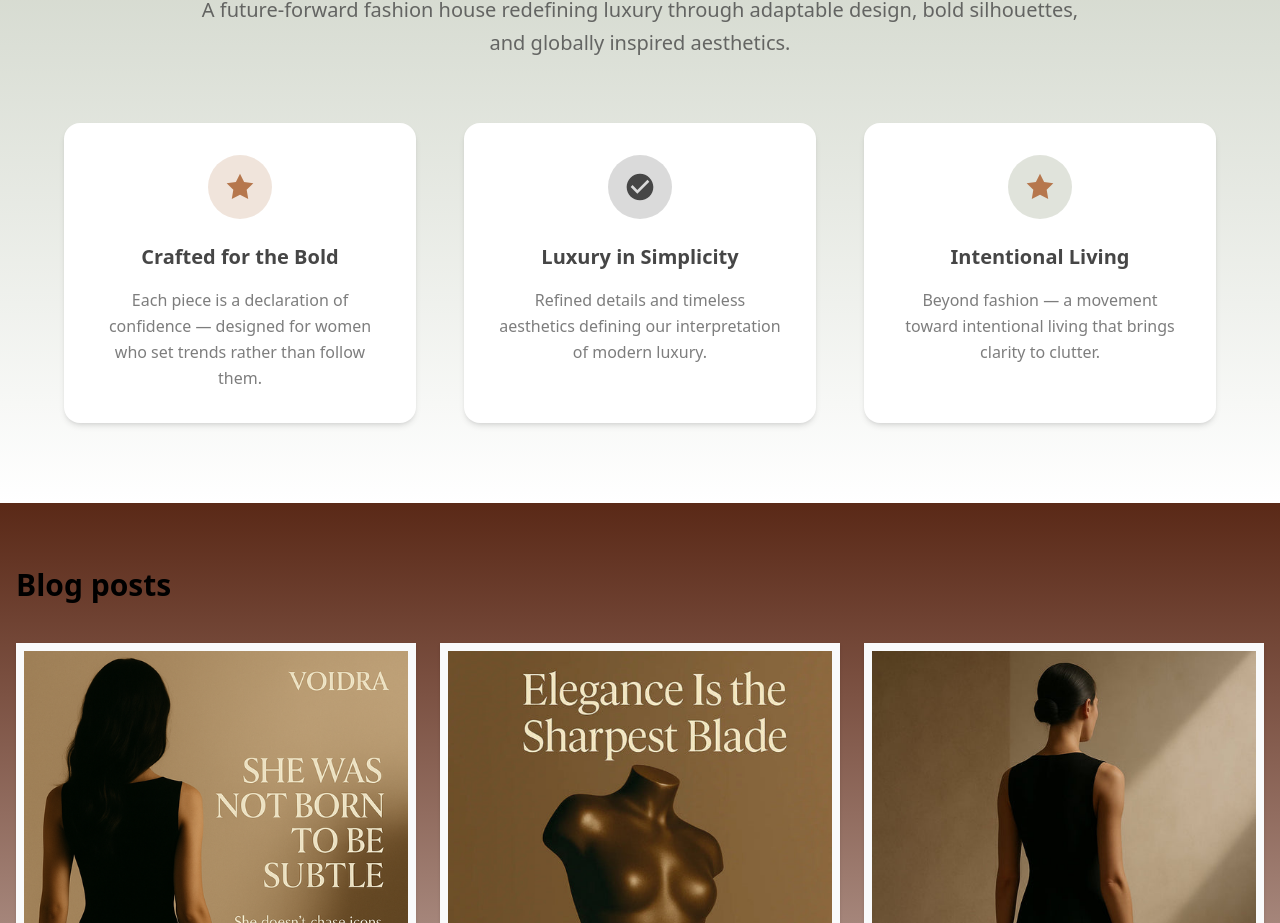
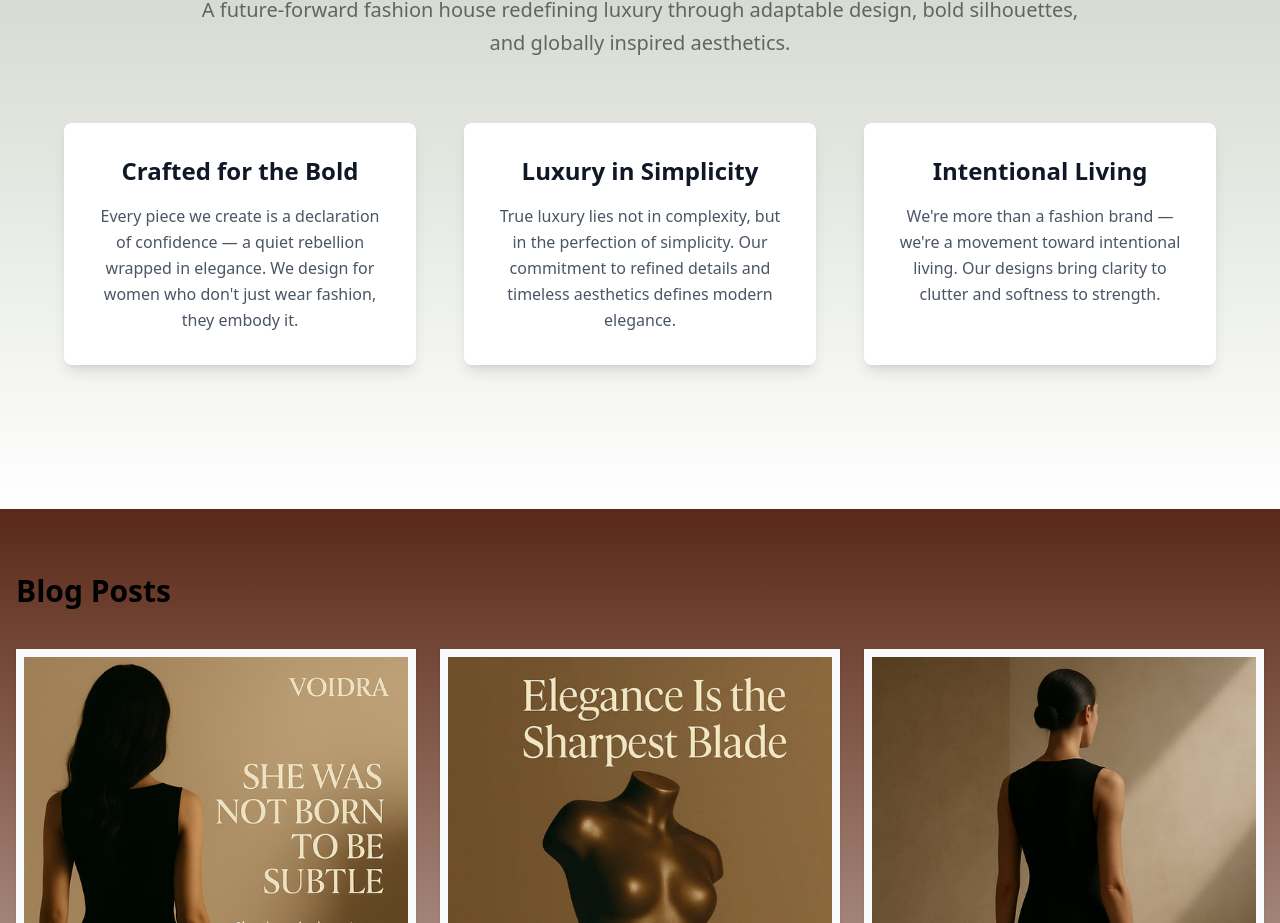
Before and after one commit to sandipmaurya2611/Voidra, a Next.js app: page / in a window 1280 px wide. Shown: the part 958-1881 px from the top of the page. Built offline with nearby package versions, Linux system fonts and the light colour scheme.

Commit message:
Homepage, contact page

```diff
--- a/src/app/contact/page.tsx
+++ b/src/app/contact/page.tsx
@@ -5,6 +5,10 @@ import Link from 'next/link'
 import { useState, useRef } from 'react'
 import Navbar from '@/components/Navbar'
 import Footer from '@/components/Footer'
+import { MdEmail,MdCallEnd, } from "react-icons/md";
+import { ImWhatsapp } from "react-icons/im";
+import { FaLocationDot } from "react-icons/fa6";
+import { IoMdCall } from "react-icons/io";
 
 interface ContactForm {
   name: string
@@ -29,7 +33,7 @@ export default function ContactPage() {
 
   const contactMethods = [
     {
-      icon: '📧',
+      icon: <MdEmail />,
       title: 'Email Us',
       description: 'Get in touch for any inquiries',
       contact: 'hello@voidra.in',
@@ -37,7 +41,7 @@ export default function ContactPage() {
       availability: '24/7 Response within 24 hours'
     },
     {
-      icon: '📞',
+      icon: <IoMdCall />,
       title: 'Call Us',
       description: 'Speak with our customer service',
       contact: '+91 98765 43210',
@@ -45,7 +49,8 @@ export default function ContactPage() {
       availability: 'Mon-Sat, 10 AM - 7 PM IST'
     },
     {
-      icon: '💬',
+      icon: <ImWhatsapp />
+,
       title: 'WhatsApp',
       description: 'Quick support via WhatsApp',
       contact: '+91 98765 43210',
@@ -53,7 +58,8 @@ export default function ContactPage() {
       availability: 'Mon-Sat, 10 AM - 7 PM IST'
     },
     {
-      icon: '📍',
+      icon: <FaLocationDot />
+,
       title: 'Visit Store',
       description: 'Experience VOIDRA in person',
       contact: 'Mumbai Flagship Store',
@@ -213,7 +219,8 @@ export default function ContactPage() {
                   rel={method.action.startsWith('http') ? 'noopener noreferrer' : ''}
                   className="block bg-white p-8 rounded-lg shadow-lg hover:shadow-xl transition-all duration-300 transform hover:-translate-y-1"
                 >
-                  <div className="text-4xl mb-4">{method.icon}</div>
+                  <div className="text-4xl mb-4 flex items-center justify-center">{method.icon}</div>
+
                   <h3 className="font-semibold text-lg mb-2 text-gray-900 group-hover:text-black">
                     {method.title}
                   </h3>
@@ -394,8 +401,15 @@ export default function ContactPage() {
                 </div>
               </div>
 
+             <h1 className="text-3xl sm:text-4xl font-bold mb-4 tracking-wide text-gray-900 text-center">
+                 OFFICE ADDRESS
+              </h1>
+
+
+
+
               {/* Office Locations */}
-              <div className="space-y-6">
+              <div className="mt-9 grid grid-cols-1 md:grid-cols-2 gap-6 w-150 h-70">
                 {offices.map((office, index) => (
                   <div key={index} className="bg-white p-6 rounded-lg shadow-md">
                     <div className="flex justify-between items-start mb-3">
--- a/src/app/page.tsx
+++ b/src/app/page.tsx
@@ -163,43 +163,31 @@ export default function VoidraHomepage() {
           </p>
 
           {/* Philosophy Cards */}
-          <div className="grid sm:grid-cols-1 md:grid-cols-3 gap-8 lg:gap-12">
-            {/* Card 1 */}
-            <div className="p-8 bg-white rounded-2xl shadow-md hover:shadow-xl transform hover:-translate-y-2 transition duration-300 group">
-              <div className="w-16 h-16 mx-auto mb-6 bg-[#b6774d]/20 rounded-full flex items-center justify-center group-hover:scale-110 transition-transform duration-300">
-                <svg className="w-8 h-8 text-[#b6774d]" fill="currentColor" viewBox="0 0 24 24">
-                  <path d="M12 2l3.09 6.26L22 9.27l-5 4.87 1.18 6.88L12 17.77l-6.18 3.25L7 14.14 2 9.27l6.91-1.01L12 2z" />
-                </svg>
-              </div>
-              <h3 className="text-xl font-semibold mb-4 text-[#464646]">Crafted for the Bold</h3>
-              <p className="text-[#464646]/70 leading-relaxed">
-                Each piece is a declaration of confidence — designed for women who set trends rather than follow them.
+          <div className="grid md:grid-cols-3 gap-12 mb-16">
+              <div className="text-center bg-white p-8 rounded-lg shadow-lg hover:shadow-xl transition-shadow duration-300">
+
+                <h3 className="text-2xl font-semibold mb-4 text-gray-900">Crafted for the Bold</h3>
+                <p className="text-gray-600 leading-relaxed">
+                  Every piece we create is a declaration of confidence — a quiet rebellion wrapped in elegance.
+                  We design for women who don&apos;t just wear fashion, they embody it.
                 </p>
               </div>
 
-            {/* Card 2 */}
-            <div className="p-8 bg-white rounded-2xl shadow-md hover:shadow-xl transform hover:-translate-y-2 transition duration-300 group">
-              <div className="w-16 h-16 mx-auto mb-6 bg-[#464646]/20 rounded-full flex items-center justify-center group-hover:scale-110 transition-transform duration-300">
-                <svg className="w-8 h-8 text-[#464646]" fill="currentColor" viewBox="0 0 24 24">
-                  <path d="M12 2C6.48 2 2 6.48 2 12s4.48 10 10 10 10-4.48 10-10S17.52 2 12 2zm-2 15l-5-5 1.41-1.41L10 14.17l7.59-7.59L19 8l-9 9z" />
-                </svg>
-              </div>
-              <h3 className="text-xl font-semibold mb-4 text-[#464646]">Luxury in Simplicity</h3>
-              <p className="text-[#464646]/70 leading-relaxed">
-                Refined details and timeless aesthetics defining our interpretation of modern luxury.
+              <div className="text-center bg-white p-8 rounded-lg shadow-lg hover:shadow-xl transition-shadow duration-300">
+
+                <h3 className="text-2xl font-semibold mb-4 text-gray-900">Luxury in Simplicity</h3>
+                <p className="text-gray-600 leading-relaxed">
+                  True luxury lies not in complexity, but in the perfection of simplicity.
+                  Our commitment to refined details and timeless aesthetics defines modern elegance.
                 </p>
               </div>
 
-            {/* Card 3 */}
-            <div className="p-8 bg-white rounded-2xl shadow-md hover:shadow-xl transform hover:-translate-y-2 transition duration-300 group">
-              <div className="w-16 h-16 mx-auto mb-6 bg-[#cbd1c4]/60 rounded-full flex items-center justify-center group-hover:scale-110 transition-transform duration-300">
-                <svg className="w-8 h-8 text-[#b6774d]" fill="currentColor" viewBox="0 0 24 24">
-                  <path d="M12 2l3.09 6.26L22 9.27l-5 4.87 1.18 6.88L12 17.77l-6.18 3.25L7 14.14 2 9.27l6.91-1.01L12 2z" />
-                </svg>
-              </div>
-              <h3 className="text-xl font-semibold mb-4 text-[#464646]">Intentional Living</h3>
-              <p className="text-[#464646]/70 leading-relaxed">
-                Beyond fashion — a movement toward intentional living that brings clarity to clutter.
+              <div className="text-center bg-white p-8 rounded-lg shadow-lg hover:shadow-xl transition-shadow duration-300">
+
+                <h3 className="text-2xl font-semibold mb-4 text-gray-900">Intentional Living</h3>
+                <p className="text-gray-600 leading-relaxed">
+                  We&apos;re more than a fashion brand — we&apos;re a movement toward intentional living.
+                  Our designs bring clarity to clutter and softness to strength.
                 </p>
               </div>
             </div>
@@ -210,7 +198,7 @@ export default function VoidraHomepage() {
       {/* Blog Section */}
       <section className="py-16 px-4 bg-gradient-to-b from-[#5a2917] to-white">
         <div className="max-w-7xl mx-auto">
-          <h2 className="text-3xl font-bold mb-10">Blog posts</h2>
+          <h2 className="text-3xl font-bold mb-10">Blog Posts</h2>
 
           <div className="grid md:grid-cols-3 gap-6">
           {posts.map((post) => (
```
Lines whose indentation alone changed are shown as unchanged.
